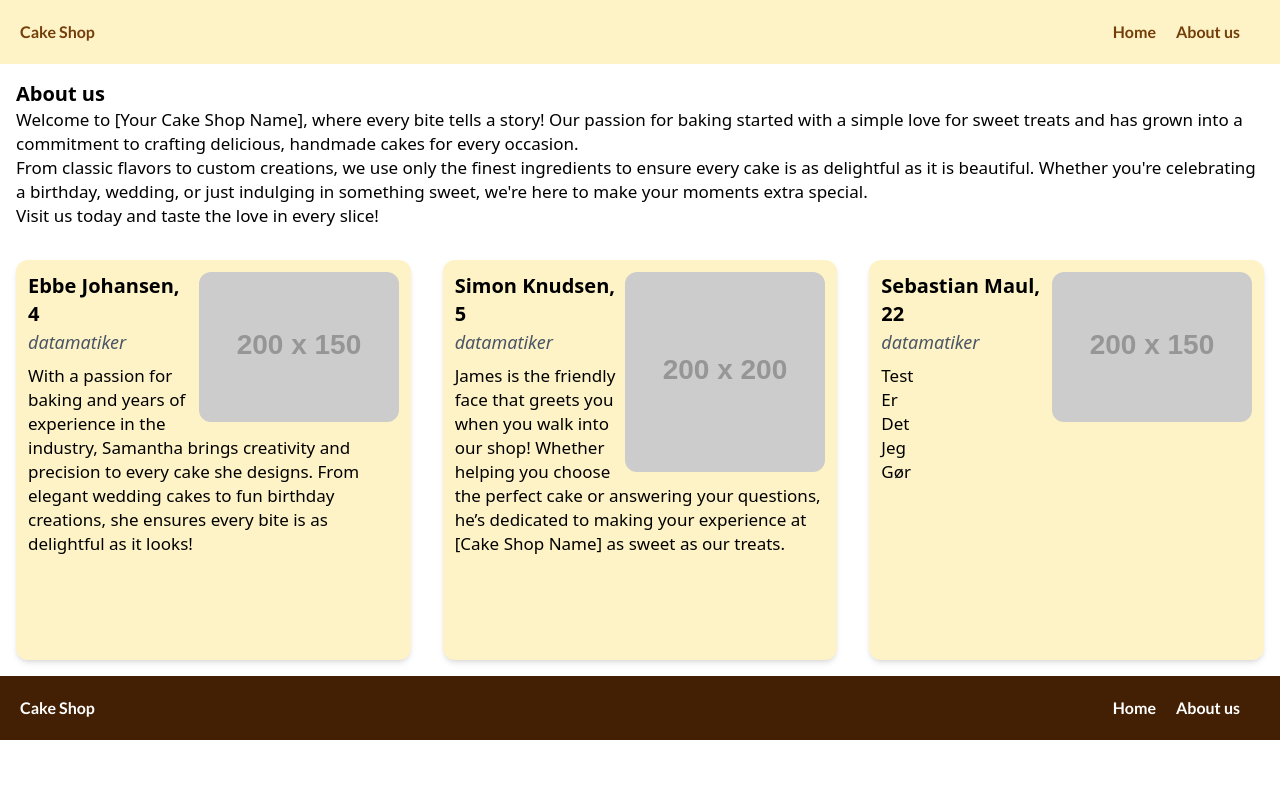
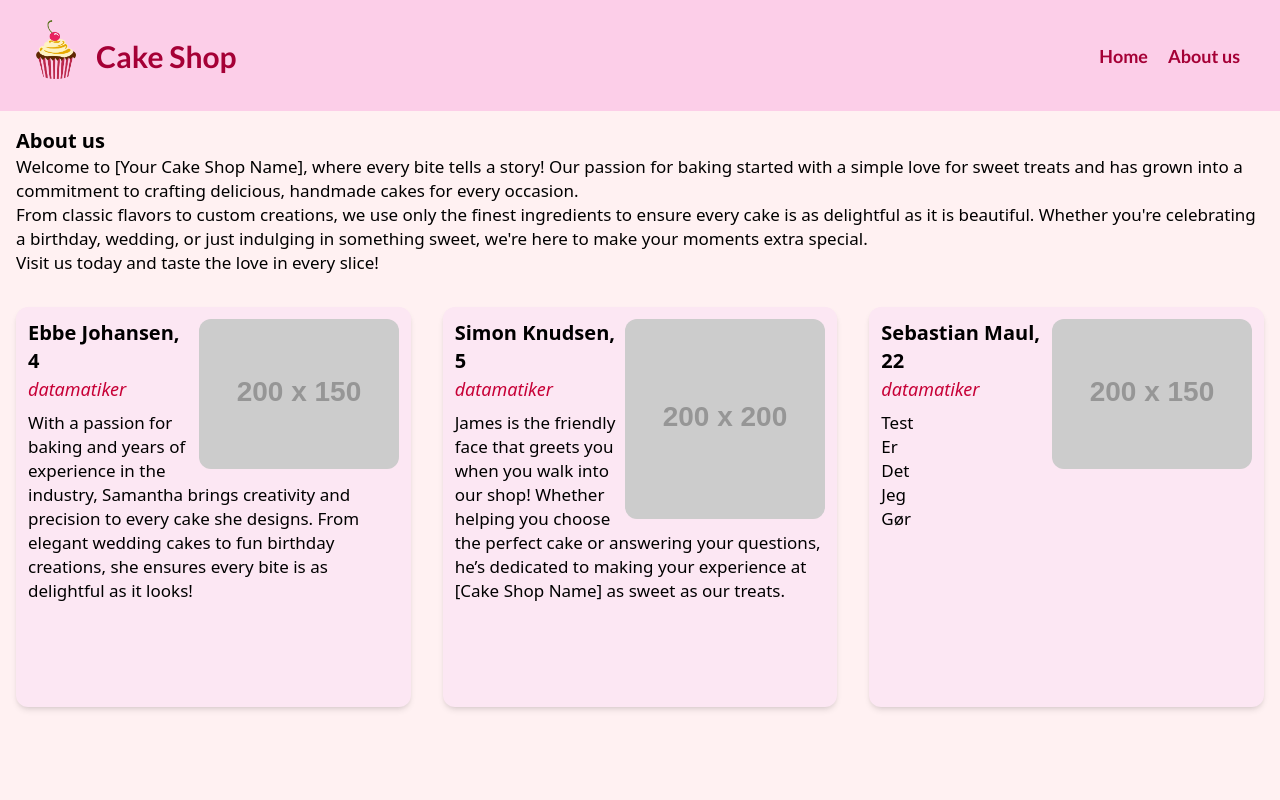
Before and after one commit to EbbJo/cake-shop, a React (Vite) app in the folder cake-shop-frontend/: page /about in a window 1280 px wide. Shown: the top 800 px of the page. Built offline with nearby package versions, Linux system fonts and the light colour scheme.

Commit message:
New color theme for website

```diff
--- a/cake-shop-frontend/src/App.jsx
+++ b/cake-shop-frontend/src/App.jsx
@@ -10,13 +10,15 @@ function App() {
 
   return (
     <CakeProvider>
-      <div className='main-content'>
+      <div className='main-content bg-rose-50'>
           <Navbar />
-          <Routes>
-              <Route path="/" element={<HomePage />} />
-              <Route path="/about" element={<AboutPage />} />
-              <Route path={"/product/:id"} element={<ProductPage />} />
-          </Routes>
+          <div className="min-h-screen">
+              <Routes>
+                <Route path="/" element={<HomePage />} />
+                <Route path="/about" element={<AboutPage />} />
+                <Route path={"/product/:id"} element={<ProductPage />} />
+            </Routes>
+          </div>
           <Footer />
       </div>
     </CakeProvider>
--- a/cake-shop-frontend/src/Components/Footer.jsx
+++ b/cake-shop-frontend/src/Components/Footer.jsx
@@ -3,8 +3,8 @@ import { Link } from "react-router";
 function Footer() {
 
     return(
-        <nav>
-            <div className="flex justify-between p-5 bg-yellow-950 text-white font-navbar font-bold">
+        <nav className="h-10">
+            <div className="flex justify-between p-5 bg-rose-800 text-pink-100 font-navbar font-bold">
                 <div>
                     <Link to="/">Cake Shop</Link>
                 </div>
--- a/cake-shop-frontend/src/Components/Navbar.jsx
+++ b/cake-shop-frontend/src/Components/Navbar.jsx
@@ -4,15 +4,20 @@ function Navbar() {
 
     return(
         <nav>
-            <div className="flex justify-between p-5 bg-amber-100 text-yellow-900 font-navbar font-bold">
-                <div>
-                    <Link to="/">Cake Shop</Link>
+            <div className="flex justify-between p-5 bg-pink-200 text-rose-800 font-navbar font-bold">
+                <div className="flex items-center">
+                    <div className="ml-4 mb-3">
+                        <Link><img src="../../public/PngItem_85478.png" width="40" height="35"/></Link>
+                    </div>
+                    <div className="ml-5 text-3xl hover:text-rose-950 transition-colors">
+                        <Link to="/">Cake Shop</Link>
+                    </div>
                 </div>
-                <div className="flex justify-between">
-                    <div className="mr-5">
+                <div className="flex justify-between items-center text-lg  ">
+                    <div className="mr-5 hover:text-rose-950 transition-colors">
                         <Link to="/">Home</Link>
                     </div>
-                    <div className="mr-5">
+                    <div className="mr-5 hover:text-rose-950 transition-colors">
                         <Link to="/about">About us</Link>
                     </div>
                 </div>
--- a/cake-shop-frontend/src/Components/ProductCard.jsx
+++ b/cake-shop-frontend/src/Components/ProductCard.jsx
@@ -3,15 +3,10 @@ import { Link } from "react-router"
 function ProductCard( {product} ) {
 
     const { id, name, price, description, imageUrl } = product;
-    const handleNotLink = (e) => {
-        e.preventDefault();  // Prevent the Link navigation
-        e.stopPropagation(); // Stop event bubbling
-
-    }
 
 
     return (
-            <div className="border rounded-lg p-4 shadow-md hover:shadow-lg transition-shadow bg-neutral-50 m-5">
+            <div className="border border-pink-200 rounded-lg p-4 shadow-md hover:shadow-lg transition-shadow bg-white m-5">
                 <div className="relative">
                 <Link to={`/product/${product.id}`}>
                     <img src={"https://placehold.co/200x150"} alt={name}
@@ -19,13 +14,18 @@ function ProductCard( {product} ) {
                     />
                 </Link>
                     <div className="flex justify-between items-center">
-                        <p>{name}</p>
-                        <p>{price}</p>
+                        <p className="font-medium text-rose-800">{name}</p>
+                        <p className="font-bold text-rose-900">${price}</p>
                     </div>
                     <div className="flex justify-between mt-5">
-                        <input type="number" defaultValue={1} min={0} className="bg-white w-20 py-1 text-center pl-4 border rounded"/>
-                        <button className="bg-green-600 text-white px-3
-                        py-1 rounded hover:bg-green-700 transition-colors">
+                        <input
+                            type="number"
+                            defaultValue={1}
+                            min={0}
+                            className="bg-white w-20 py-1 text-center pl-4 border rounded focus:outline-none focus:border-rose-400"
+                        />
+                        <button className="bg-rose-600 text-white px-3
+                        py-1 rounded hover:bg-rose-700 transition-colors">
                             Add to Cart
                         </button>
                     </div>
--- a/cake-shop-frontend/src/Pages/AboutPage.jsx
+++ b/cake-shop-frontend/src/Pages/AboutPage.jsx
@@ -57,12 +57,12 @@ function AboutPage() {
  */
 function PersonCard({ name, age, profession, imgSrc, description }) {
     return (
-        <div class="bg-amber-100 rounded-xl shadow-md p-3 min-h-100 m-4 md:flex-1">
+        <div class="bg-pink-100 rounded-xl shadow-md p-3 min-h-100 m-4 md:flex-1">
             <img src={imgSrc} class="float-right rounded-xl md:ml-2 md:mb-2 md:mr-0 md:mt-0 md:scale-100 scale-120 m-6" alt={name} />
             <div class="text-xl  font-bold mb-0 flex-none">
                 {name}, {age}
             </div>
-            <div class="text-gray-600 italic mb-2 text-lg">{profession}</div>
+            <div class="text-rose-700 italic mb-2 text-lg">{profession}</div>
             <div class="mb-4 text-[17px]/6">{description}</div>
         </div>
     )
--- a/cake-shop-frontend/src/Pages/HomePage.jsx
+++ b/cake-shop-frontend/src/Pages/HomePage.jsx
@@ -43,12 +43,12 @@ function HomePage() {
                 <div className="relative flex justify-center my-10">
                     <input
                     type="text"
-                    className="w-[700px] h-[50px] text-center bg-transparent focus:outline-none border-slate-300 placeholder:text-slate-400 hover:border-slate-300 focus:border-slate-400
+                    className="w-[700px] h-[50px] text-center focus:outline-none bg-white border-rose-200 placeholder:text-rose-400 hover:text-rose-800 focus:text-rose-800
                     border-2 p-1 mr-1.5 rounded-md transition duration-300 ease"
                     placeholder="Search"
                     onChange={onSearchChanged}/>
                     <button
-                    className="absolute top-1 right-3 flex items-center rounded bg-slate-800 py-2.5 px-2.5 border border-transparent text-center text-sm text-white transition-all shadow-sm hover:shadow focus:bg-slate-700 focus:shadow-none active:bg-slate-700 hover:bg-slate-700 active:shadow-none disabled:pointer-events-none disabled:opacity-50 disabled:shadow-none"
+                    className="absolute top-2 right-4 flex items-center rounded bg-rose-600 py-1.5   px-2.5 border border-transparent text-center text-sm text-white transition-all shadow-sm hover:shadow focus:bg-rose-700 focus:shadow-none active:bg-rose-700 hover:bg-rose-700 active:shadow-none disabled:pointer-events-none disabled:opacity-50 disabled:shadow-none"
                     type="button"
                     onClick={filterResults}>
                     <svg xmlns="http://www.w3.org/2000/svg" viewBox="0 0 24 24" fill="currentColor" className="w-4 h-4 mr-2">
@@ -59,12 +59,12 @@ function HomePage() {
                 </div>
             </div>
             <div className="flex items-center justify-center">
-                <button type="button" id="decPage" className={((pageNr == 0) ? "invisible" : "visible")+" flex items-center rounded bg-slate-800 py-1 px-2.5 border border-transparent text-center text-sm text-white transition-all shadow-sm hover:shadow focus:bg-slate-700 focus:shadow-none active:bg-slate-700 hover:bg-slate-700 active:shadow-none disabled:pointer-events-none disabled:opacity-50 disabled:shadow-none"}
+                <button type="button" id="decPage" className={((pageNr == 0) ? "invisible" : "visible")+" flex items-center rounded bg-rose-600 py-1 px-2.5 border border-transparent text-center text-sm text-white transition-all shadow-sm hover:shadow focus:bg-rose-600 focus:shadow-none active:bg-rose-700 hover:bg-rose-700 active:shadow-none disabled:pointer-events-none disabled:opacity-50 disabled:shadow-none"}
                 onClick={decreasePageNr}>
                     &lt; Prev
                 </button>
                 <label htmlFor="pageNr" id="pageNrLabel" className="mx-3">{pageNr+1}/{(cakeList.numPages == 0) ? 1 : cakeList.numPages}</label>
-                <button type="button" id="incPage" className={(cakeList.lastPage ? "invisible" : "visible")+" top-1 right-1 flex items-center rounded bg-slate-800 py-1 px-2.5 border border-transparent text-center text-sm text-white transition-all shadow-sm hover:shadow focus:bg-slate-700 focus:shadow-none active:bg-slate-700 hover:bg-slate-700 active:shadow-none disabled:pointer-events-none disabled:opacity-50 disabled:shadow-none"}
+                <button type="button" id="incPage" className={(cakeList.lastPage ? "invisible" : "visible")+" top-1 right-1 flex items-center rounded bg-rose-600 py-1 px-2.5 border border-transparent text-center text-sm text-white transition-all shadow-sm hover:shadow focus:bg-rose-600 focus:shadow-none active:bg-rose-700 hover:bg-rose-700 active:shadow-none disabled:pointer-events-none disabled:opacity-50 disabled:shadow-none"}
                 onClick={increasePageNr}>
                     Next &gt;
                 </button>
```
